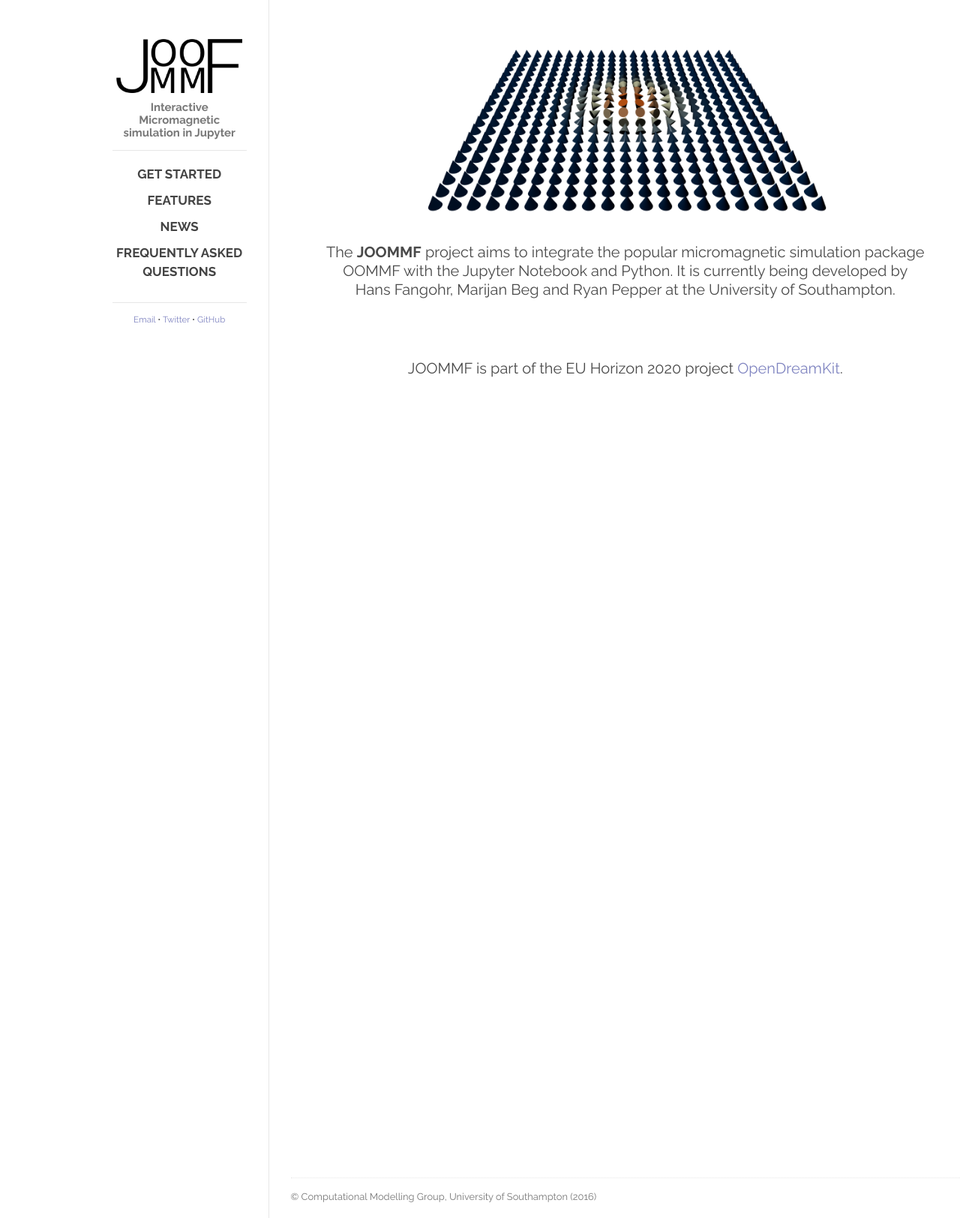
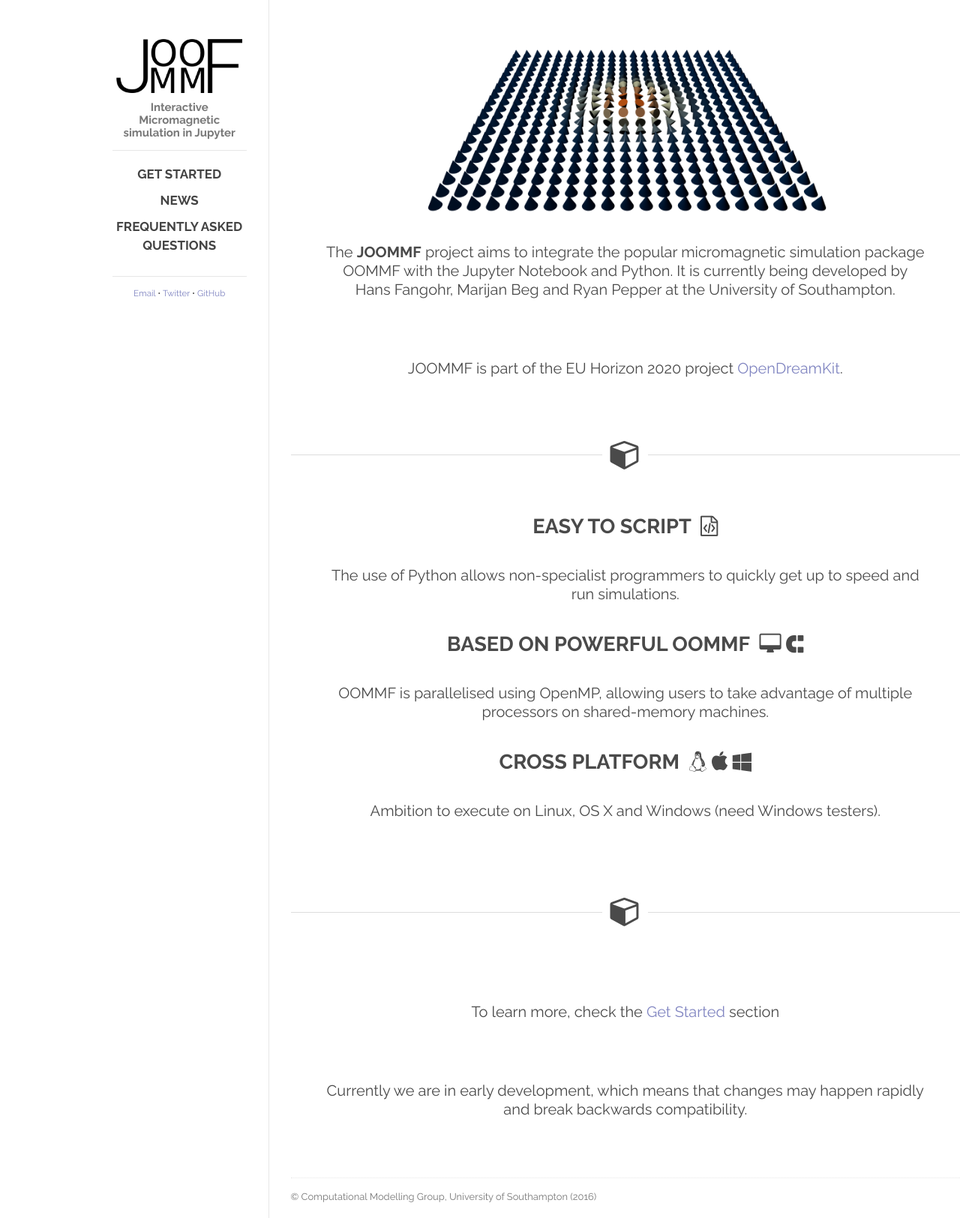
Before and after one commit to joommf-attic/joommf.github.io, a Jekyll site: the page built from index.html, in a window 1280 px wide. Shown: the whole page at 75% size. Built offline with Jekyll 4.4.1, drawn with Linux system fonts in a browser that asks for light colours; nearby versions of some CDN libraries.

Commit message:
Merged Features section into the main front page. Removed Features in the menu. Added new style for the code description. Simplified CSS file

```diff
--- a/_includes/front_page.html
+++ b/_includes/front_page.html
@@ -7,12 +7,14 @@
       <img width="60%" id="cover-photo" src="/images/skyrmion.png">
     </div>
 
+  <!-- ABOUT ############################################################### -->
+
   <div class="about">
     <p>
-    The <b>JOOMMF</b> project aims to integrate the popular micromagnetic simulation
-    package OOMMF with the Jupyter Notebook and Python. It is currently being
-    developed by Hans Fangohr, Marijan Beg and Ryan Pepper at the University of
-    Southampton.
+    The <b>JOOMMF</b> project aims to integrate the popular micromagnetic
+    simulation package OOMMF with the Jupyter Notebook and Python. It is
+    currently being developed by Hans Fangohr, Marijan Beg and Ryan Pepper at
+    the University of Southampton.
     </p>
 
     <p style="margin-top: 4em;">
@@ -21,6 +23,45 @@
 
   </div>
 
+  <!-- FEATURES ########################################################### -->
+
+  <div class="features">
+
+    <h1 id="features-title"><i class="fa fa-cube"></i></i></h1>
+
+    <h1>EASY TO SCRIPT &nbsp;<i class="fa fa-file-code-o"></i></h1>
+
+    <p> The use of Python allows non-specialist programmers to quickly get up
+    to speed and run simulations. </p>
+
+    <h1>Based on powerful OOMMF &nbsp;<i class="fa fa-desktop"></i> <i class="fa fa-magnet fa-rotate-90"></i></h1>
+
+    <p>OOMMF is parallelised using OpenMP, allowing users to take advantage of
+    multiple processors on shared-memory machines.</p>
+
+    <h1>Cross Platform &nbsp;<i class="fa fa-linux"></i> <i class="fa fa-apple"></i> <i class="fa fa-windows"></i>
+    </h1>
+
+    <p>Ambition to execute on Linux, OS X and Windows (need Windows testers).</p>
+
+
+    <h1 id="features-title"><i class="fa fa-cube"></i></i></h1>
+
+      <p>To learn more, check the <a href"get_started.html">Get Started</a>
+      section</p>
+
+      <p>Currently we are in early development, which means that changes may
+      happen rapidly and break backwards compatibility. </p>
+
+  <!--To get details about
+the project, or ask questions we have a
+<a href="https://groups.google.com/forum/#!forum/joommf-news">Google Group </a>.</p>-->
+
+  </div>
+
+
+  <!-- FOOTER ############################################################# -->
+
   <div class="colophon">
     <p>
       <span id="pub-date">© Computational Modelling Group, University of Southampton (2016)</span>
--- a/_layouts/default.html
+++ b/_layouts/default.html
@@ -35,9 +35,6 @@
                 <a class="menu-title" href="get_started.html"> Get Started </a>
               </li>
               <li class="menu-link">
-                <a class="menu-title" href=features.html> Features </a>
-              </li>
-              <li class="menu-link">
                 <a class="menu-title" href="news.html"> News </a>
               </li>
               <!-- <li class="menu-link">
--- a/css/main.css
+++ b/css/main.css
@@ -317,7 +317,7 @@
 
 .colophon {
 
-  position: absolute;
+  position: relative;
   bottom: 0;
   margin-top: 1.5em;
   margin-bottom: 1.45em;
@@ -360,11 +360,42 @@
 /*
 /*****************************************************************************/
 
+#features-title {
+  display: flex;
+  flex-direction: row;
+  justify-content: center;
+  text-align: center;
+  font-size: 3em;
+  margin-bottom: 1.5em;
+  margin-top: 1.5em;
+}
+
+#features-title:before, #features-title:after {
+  background-color: #ddd;
+  content: '\a0';
+  flex-grow: 1;
+  height: 1px;
+  position: relative;
+  top: 0.5em;
+}
+
+#features-title:before {
+  margin-right:10px;
+}
+
+#features-title:after {
+  margin-left:10px;
+}
+
 .features {
   padding-top: 1.5em;
   padding-bottom: 1.25em;
-  margin-top: 3em;
   display: block;
+}
+
+.features h1 {
+  text-align: center;
+  text-transform: uppercase;
 }
 
 .features p {
@@ -373,24 +404,3 @@
   text-align: center;
   line-height: 1.25em;
 }
-
-
-.features-extra {
-  margin-top: 2em;
-}
-
-.features-extra a {
-  font-weight: bold;
-}
-
-.features-extra h1 {
-  text-transform: none;
-  margin-bottom: 1em;
-  line-height: 1.25em;
-}
-
-.features-extra p {
-  text-align: justify;
-  padding: 1em;
-  margin-right: 2em;
-}
```
Also changed, not shown: _faqs/project_structure.md (added, +16 -0 lines), _faqs/how-to-cite.md (line endings or trailing spaces).
